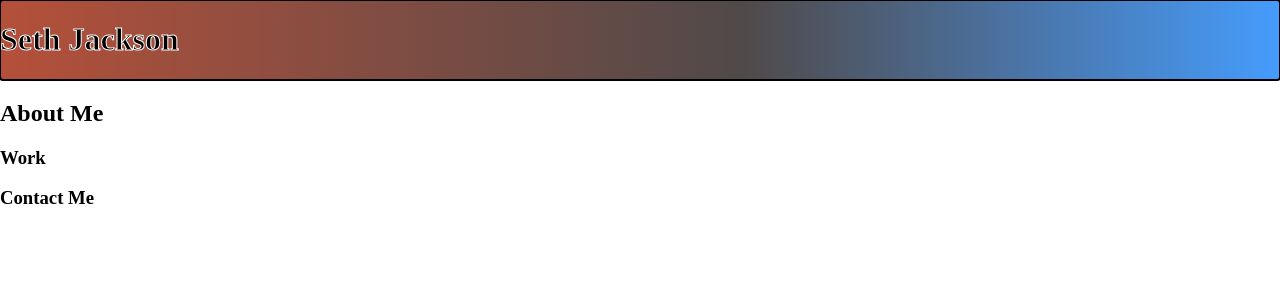
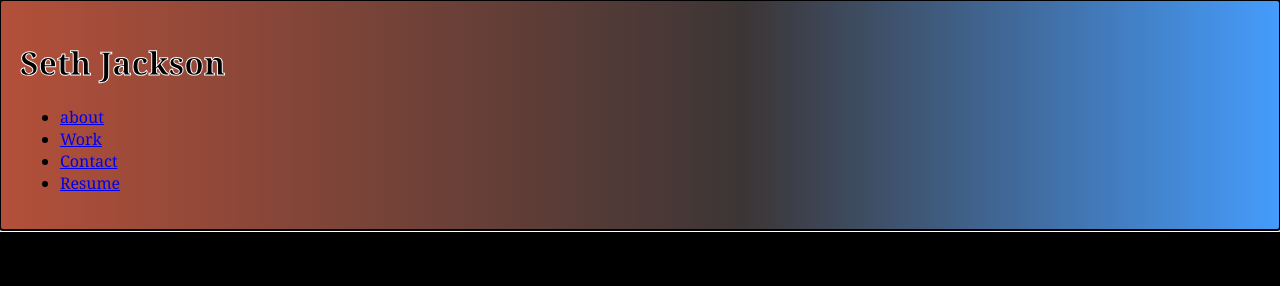
Before and after one commit to themuppetman/MrJacksons_Portfolio, a plain HTML site: page index.html in a window 1280 px wide. Drawn offline with Linux system fonts and the light colour scheme.

Commit message:
nav html construction and css elements

```diff
--- a/assets/css/style.css
+++ b/assets/css/style.css
@@ -5,17 +5,38 @@
 
 body {
     margin: 0;
+    padding: 0;
+    background-color: black;
+    font-family: Georgia, 'Times New Roman', Times, serif;
 }
 
 header {
+    padding: 20px;
     background: rgb(180,80,58);
     background: linear-gradient(90deg, rgba(180,80,58,1) 0%, rgba(65,58,58,0.9220063025210083) 58%, rgba(69,156,252,1) 100%);
     color: var(--my-text);
     outline: auto;
-    display: flex;
+    display: block;
 }
 
 h1 {
     -webkit-text-stroke-width: 1px;
     -webkit-text-stroke-color: white;
 }
+/* navbars and placement reference (https://www.youtube.com/watch?v=R5aRUdM7Iio)
+/
+.navbar ul {
+    list-style: none;
+    background: rgb(206, 91, 91);
+    padding: 0;
+    margin: 0;
+}
+
+.navbar li {
+    display: inline-block;
+}
+
+.navbar a {
+    text-decoration: none;
+    color: blueviolet;
+}
--- a/index.html
+++ b/index.html
@@ -7,8 +7,26 @@
     <link rel="stylesheet" href="./assets/css/style.css">
 </head>
 <body>
+    <!-- Taking my sweet time with each element or quality retention of the steps -->
     <header>
         <h1>Seth Jackson</h1>
+            <nav class="navbar">
+                <ul>
+                    <li>
+                       <a href="about">about</a>
+                    </li>
+                    <li>
+                        <a href="work">Work</a>
+                    </li>
+                    <li>
+                        <a href="contact">Contact</a>
+                    </li>
+                    <li>
+                        <a href="resume">Resume</a>
+                    </li>
+                </ul>
+
+            </nav>
     </header>
     <section>
         <h2>About Me</h2>
```
